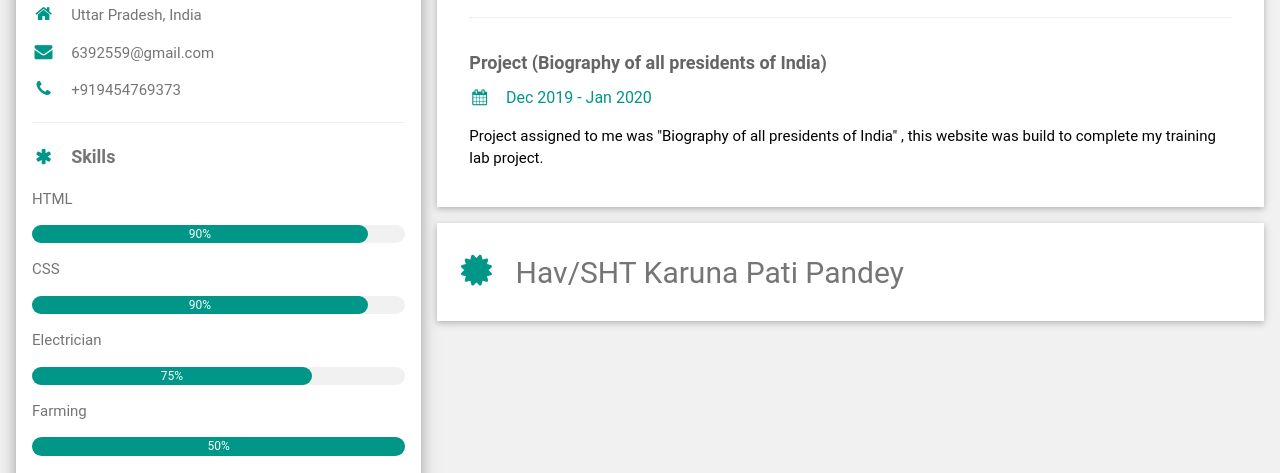
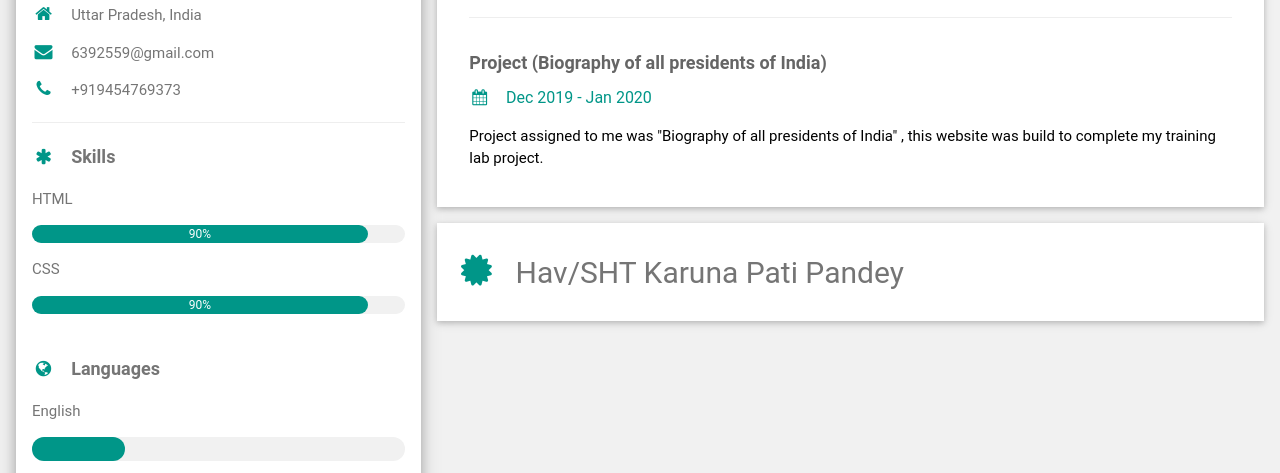
Before and after one commit to faujikppandey/presidents-of-india, a plain HTML site: page about.html in a window 1280 px wide. Shown: the part 470-943 px from the top of the page. Drawn offline with Linux system fonts and the light colour scheme.

Commit message:
AIRSUP-1111:- details to be entered

```diff
--- a/about.html
+++ b/about.html
@@ -61,18 +61,6 @@
                         <div class="president-container president-center president-round-xlarge president-teal"
                              style="width:90%">
                             <div class="president-center president-text-white">90%</div>
-                        </div>
-                    </div>
-                    <p>Electrician</p>
-                    <div class="president-light-grey president-round-xlarge president-small">
-                        <div class="president-container president-center president-round-xlarge president-teal"
-                             style="width:75%">75%
-                        </div>
-                    </div>
-                    <p>Farming</p>
-                    <div class="president-light-grey president-round-xlarge president-small">
-                        <div class="president-container president-center president-round-xlarge president-teal"
-                             style="width:100%">50%
                         </div>
                     </div>
                     <br>
```
